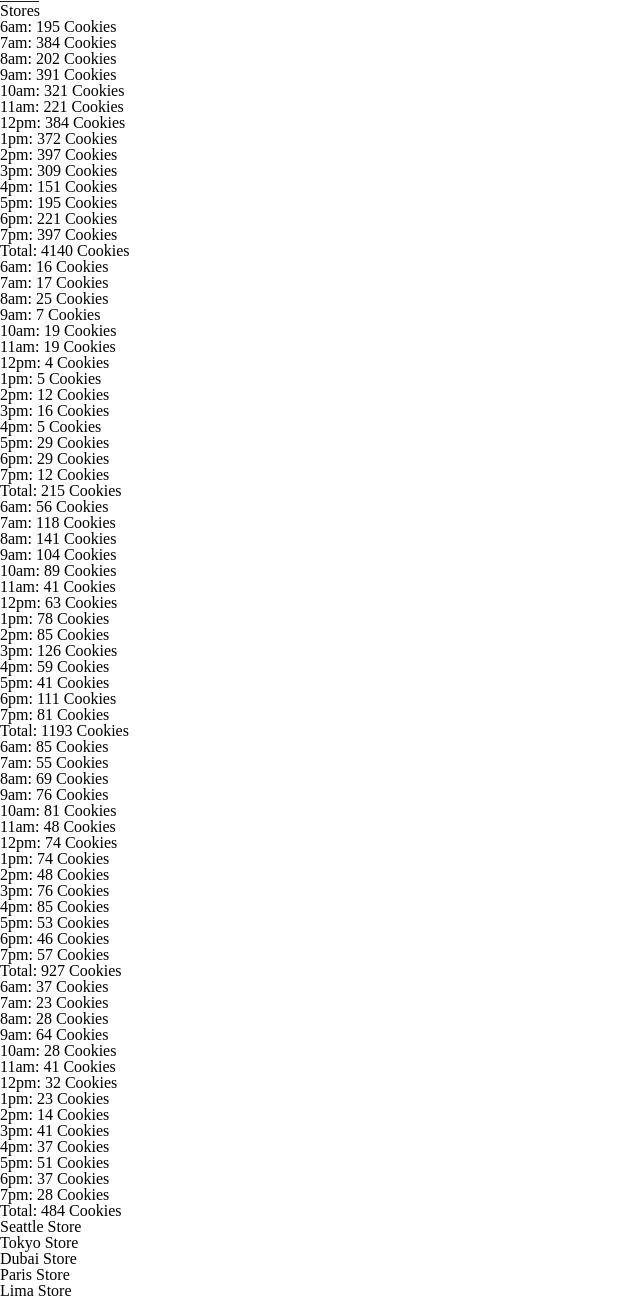
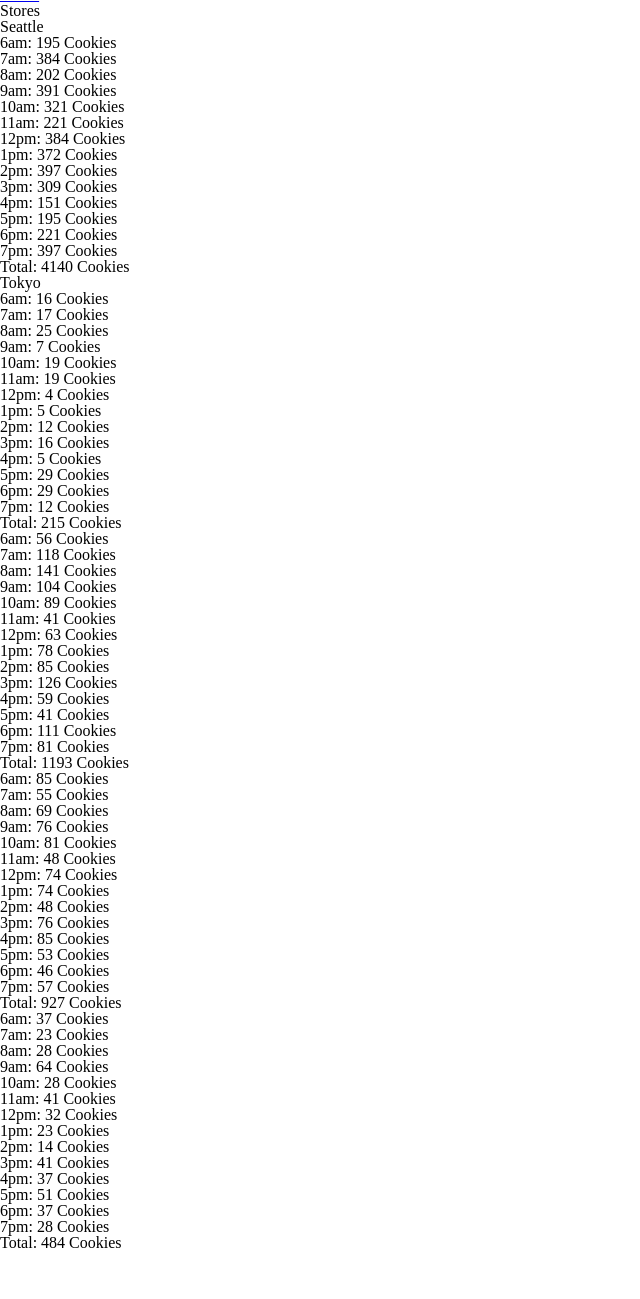
Before and after one commit to elisabethjh92/cookie-stand, a plain HTML site: page sales.html in a window 1280 px wide. Shown: the part 29-1328 px from the top of the page, without its empty margins (0-640 px from the left). After the commit the page ends 1280 px from the top, so only its background shows below. Drawn offline with Linux system fonts and the light colour scheme.

Commit message:
Logic for first 2 objects now working as needed.

```diff
--- a/js/app.js
+++ b/js/app.js
@@ -5,8 +5,11 @@ var hours = ['6am', '7am', '8am', '9am', '10am', '11am', '12pm', '1pm', '2pm', '
 var storeSales = document.getElementById('stores')
 
 var seattleShopElement = document.getElementById('seattleShop');
+var ulEl = document.createElement('ul');
+seattleShopElement.appendChild(ulEl);
 
 var seattleShop = {
+    storeName: 'Seattle',
     minCustomerEachHour: 23,
     maxCustomerEachHour: 65,
     averageCookiesPerCustomer: 6.3,
@@ -36,9 +39,9 @@ var seattleShop = {
         this.calculateCustomers();
         this.calculateCookies();
         var ulEl = document.createElement('ul');
-        var h2El = document.createElement('h2');
-        h2El.textContent = this.storeName;
-        storeSales.appendChild(h2El);
+        var h3El = document.createElement('h3');
+        h3El.textContent = this.storeName;
+        storeSales.appendChild(h3El);
         for(var i = 0; i < hours.length; i++) {
             var array = [hours[i], this.cookiesEachHour[i]];
             var liEl = document.createElement("li");
@@ -62,11 +65,12 @@ seattleShop.render();
 
 var tokyoShopElement = document.getElementById('tokyoShop');
 
-//var liEl = document.createElement('li');
+// var liEl = document.createElement('li');
 
-//tokyoShopElement.appendChild(liEl);
+// tokyoShopElement.appendChild(liEl);
 
 var tokyoShop = {
+    storeName: 'Tokyo',
     minCustomerEachHour: 3,
     maxCustomerEachHour: 24,
     averageCookiesPerCustomer: 1.2,
@@ -96,9 +100,9 @@ var tokyoShop = {
         this.calculateCustomers();
         this.calculateCookies();
         var ulEl = document.createElement('ul');
-        var h2El = document.createElement('h2');
-        h2El.textContent = this.storeName;
-        storeSales.appendChild(h2El);
+        var h3El = document.createElement('h3');
+        h3El.textContent = this.storeName;
+        storeSales.appendChild(h3El);
         for(var i = 0; i < hours.length; i++) {
             var array = [hours[i], this.cookiesEachHour[i]];
             var liEl = document.createElement("li");
@@ -150,7 +154,7 @@ var dubaiShop = {
         this.calculateCookies();
         var ulEl = document.createElement('ul');
         var h2El = document.createElement('h2');
-        h2El.textContent = this.storeName;
+        h2El.textContent = this.dubaiShop;
         storeSales.appendChild(h2El);
         for(var i = 0; i < hours.length; i++) {
             var array = [hours[i], this.cookiesEachHour[i]];
@@ -205,7 +209,7 @@ var parisShop = {
         this.calculateCookies();
         var ulEl = document.createElement('ul');
         var h2El = document.createElement('h2');
-        h2El.textContent = this.storeName;
+        h2El.textContent = this.parisShop;
         storeSales.appendChild(h2El);
         for(var i = 0; i < hours.length; i++) {
             var array = [hours[i], this.cookiesEachHour[i]];
@@ -260,7 +264,7 @@ var limaShop = {
         this.calculateCookies();
         var ulEl = document.createElement('ul');
         var h2El = document.createElement('h2');
-        h2El.textContent = this.storeName;
+        h2El.textContent = this.limaS;
         storeSales.appendChild(h2El);
         for(var i = 0; i < hours.length; i++) {
             var array = [hours[i], this.cookiesEachHour[i]];
--- a/sales.html
+++ b/sales.html
@@ -11,15 +11,15 @@
 
     <section id="stores"><h2>Stores</h2></section>
 
-    <section id="seattleShop"><h3>Seattle Store</h3></section>
+    <section id="seattleShop"><h3></h3></section>
 
-    <section id="tokyoShop"><h3>Tokyo Store</h3></section>
+    <section id="tokyoShop"><h3></h3></section>
 
-    <section id="dubaiShop"><h3>Dubai Store</h3></section>
+    <section id="dubaiShop"><h3></h3></section>
 
-    <section id="parisShop"><h3>Paris Store</h3></section>
+    <section id="parisShop"><h3></h3></section>
 
-    <section id="limaShop"><h3>Lima Store</h3></section>
+    <section id="limaShop"><h3></h3></section>
 
     <script src="js/app.js"></script>
 </body>
```
